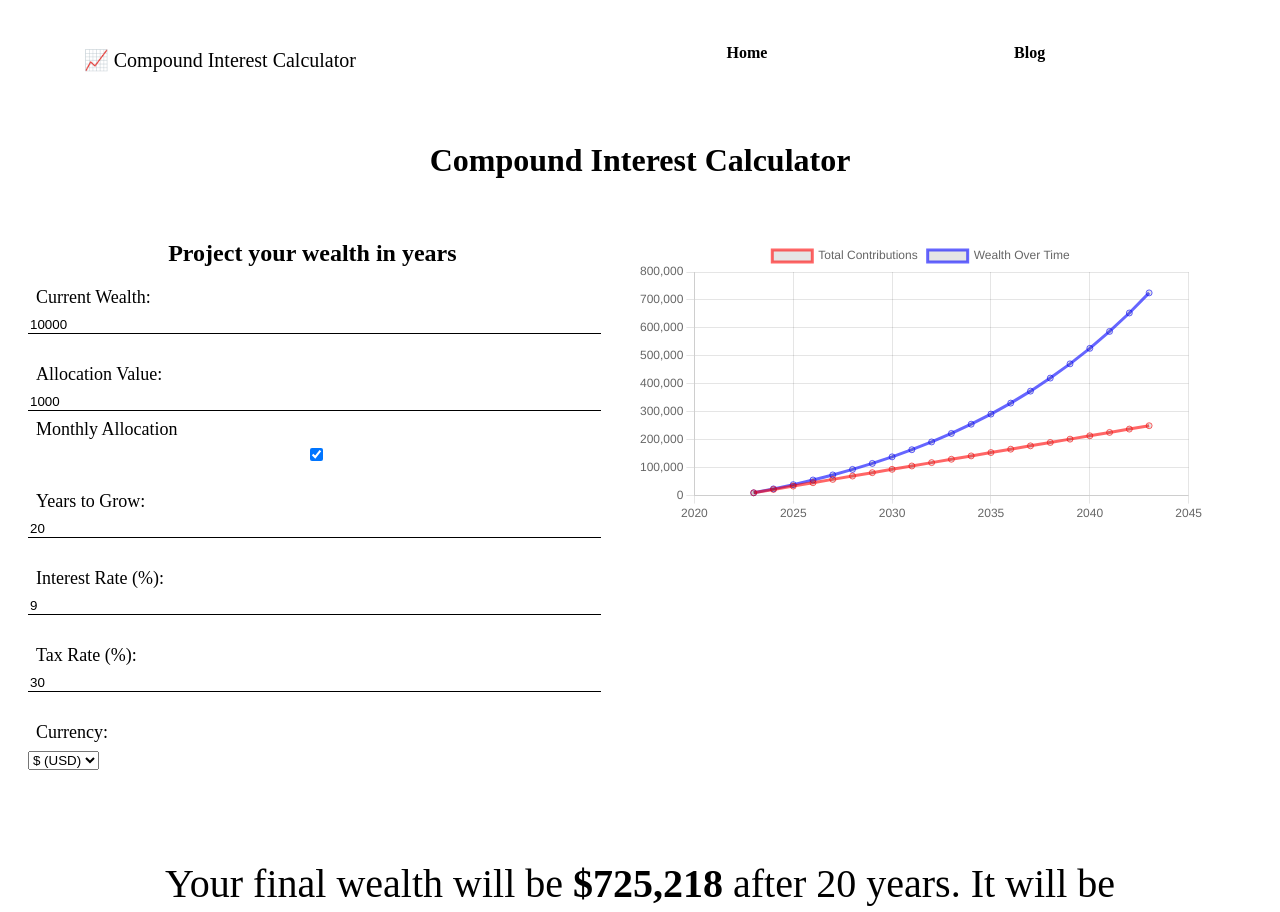
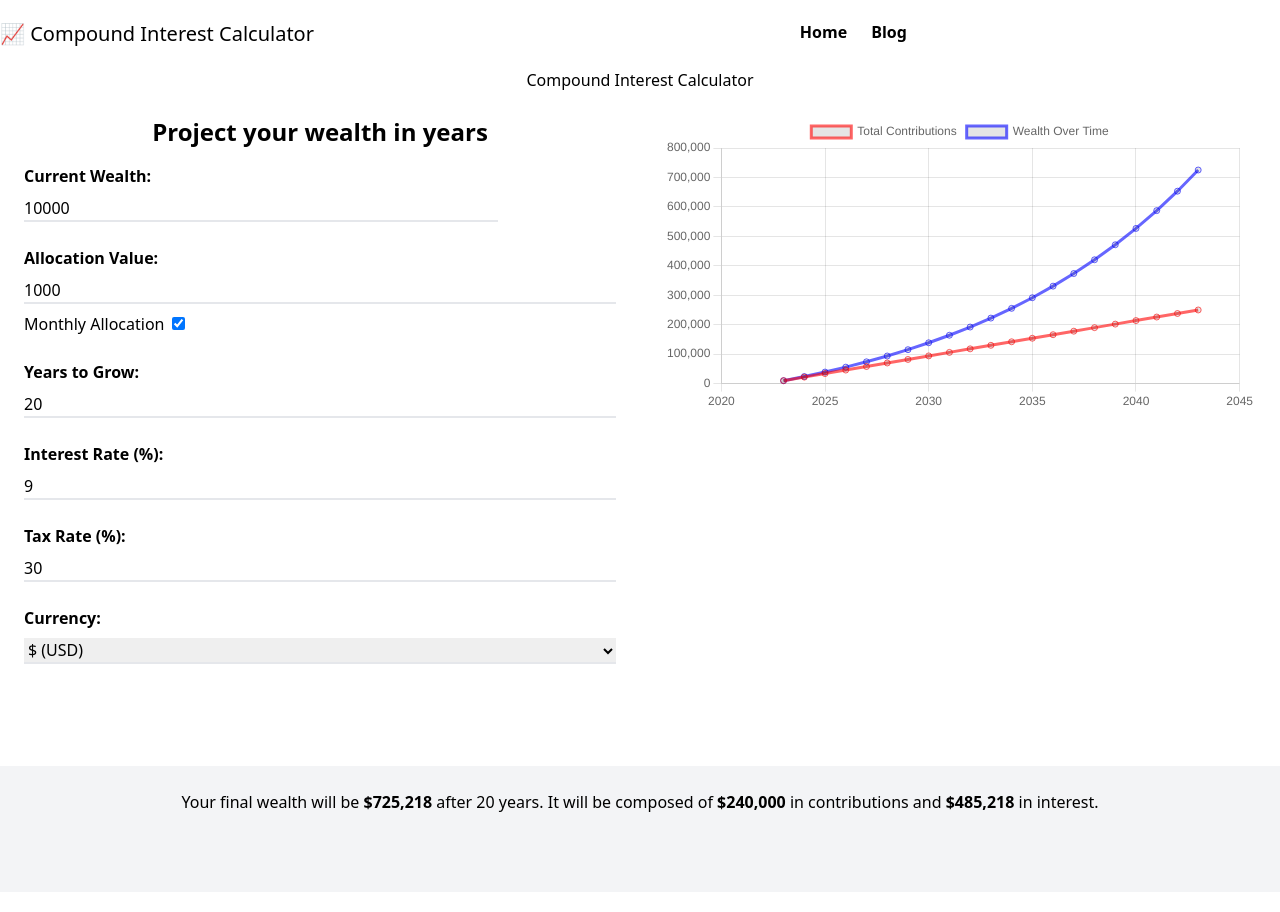
Before and after one commit to marionlouis1/interest-calculator, a Next.js app: page / in a window 1280 px wide. Shown: the top 912 px of the page. Built offline with nearby package versions, Linux system fonts and the light colour scheme.

Commit message:
first tailwind functionning version

```diff
--- a/components/calculator/calculator.js
+++ b/components/calculator/calculator.js
@@ -44,7 +44,7 @@ function Calculator() {
 
     let wealth = currentWealth;
     let date = new Date();
-    for (let year = date.getFullYear(); year < date.getFullYear()+ yearsToGrow; year++) {
+    for (let year = date.getFullYear(); year < date.getFullYear() + yearsToGrow; year++) {
       wealth += allocation * frequency;
       wealth *= growthRate;
     }
@@ -53,12 +53,10 @@ function Calculator() {
 
     const formattedTotalContributions = formatCurrency(totalContributions, currency);
     const formattedFinalAmount = formatCurrency(wealth, currency);
-    const formattedInterests = formatCurrency(wealth-totalContributions, currency)
+    const formattedInterests = formatCurrency(wealth - totalContributions, currency);
 
     return [formattedFinalAmount, formattedTotalContributions, formattedInterests];
   };
-
-
 
   const calculateWealthOverTime = () => {
     const frequency = isMonthly ? 12 : 1;
@@ -70,14 +68,14 @@ function Calculator() {
 
     let wealth = currentWealth;
     let date = new Date();
-    for (let year = date.getFullYear(); year <= yearsToGrow+ date.getFullYear(); year++) {
-      let i=0;
+    for (let year = date.getFullYear(); year <= yearsToGrow + date.getFullYear(); year++) {
+      let i = 0;
       labels.push(year);
-      contributionsData.push(currentWealth + (year-date.getFullYear())*allocation*frequency);
+      contributionsData.push(currentWealth + (year - date.getFullYear()) * allocation * frequency);
       wealthData.push(wealth);
       wealth += allocation * frequency;
       wealth *= growthRate;
-      i+=1;
+      i += 1;
     }
 
     const chartData = {
@@ -106,75 +104,83 @@ function Calculator() {
   }, [currentWealth, allocation, isMonthly, yearsToGrow, interestRate]);
 
   return (
-    <div className='tool'>
-      <div className="calculator">
-        <h2>Project your wealth in years</h2>
-        <div className="input-field">
-          <label>Current Wealth:</label>
+    <div className="tool-wrapper bg-gray-100 min-h-screen flex flex-wrap">
+      <div className="calculator bg-white w-full md:w-1/2 p-6">
+        <h2 className="text-2xl font-bold text-center mb-4">Project your wealth in years</h2>
+        <div className="input-field mb-6">
+          <label className="block font-bold mb-2">Current Wealth:</label>
           <input
             type="number"
             value={currentWealth}
             onChange={(e) => setCurrentWealth(parseFloat(e.target.value))}
+            className="w-4/5 border-b-2 focus:outline-none focus:border-blue-500"
           />
         </div>
-        <div className="input-field">
-          <label>Allocation Value:</label>
+        <div className="input-field text mb-6">
+          <label className="block font-bold mb-2">Allocation Value:</label>
           <input
             type="number"
             value={allocation}
             onChange={(e) => setAllocation(parseFloat(e.target.value))}
+            className="w-full border-b-2 focus:outline-none focus:border-blue-500"
           />
-          <label> Monthly Allocation </label>
+          <label className="block mt-2">
+            Monthly Allocation
             <input
               type="checkbox"
               checked={isMonthly}
               onChange={() => setIsMonthly(!isMonthly)}
+              className="ml-2"
             />
-
+          </label>
         </div>
-        <div className="input-field">
-          <label>Years to Grow:</label>
+        <div className="input-field mb-6">
+          <label className="block font-bold mb-2">Years to Grow:</label>
           <input
             type="number"
             value={yearsToGrow}
             onChange={(e) => setYearsToGrow(parseInt(e.target.value))}
+            className="w-full border-b-2 focus:outline-none focus:border-blue-500"
           />
         </div>
-        <div className="input-field">
-          <label>Interest Rate (%):</label>
+        <div className="input-field mb-6">
+          <label className="block font-bold mb-2">Interest Rate (%):</label>
           <input
             type="number"
             value={interestRate}
             onChange={(e) => setInterestRate(parseFloat(e.target.value))}
+            className="w-full border-b-2 focus:outline-none focus:border-blue-500"
           />
         </div>
-        <div className="input-field">
-          <label>Tax Rate (%):</label>
+        <div className="input-field mb-6">
+          <label className="block font-bold mb-2">Tax Rate (%):</label>
           <input
             type="number"
             value={taxRate}
             onChange={(e) => setTaxRate(parseFloat(e.target.value))}
+            className="w-full border-b-2 focus:outline-none focus:border-blue-500"
           />
         </div>
-        <div className="input-field">
-          <label>Currency:</label>
-          <select value={currency} onChange={(e) => setCurrency(e.target.value)}>
+        <div className="input-field mb-6">
+          <label className="block font-bold mb-2">Currency:</label>
+          <select
+            value={currency}
+            onChange={(e) => setCurrency(e.target.value)}
+            className="w-full border-b-2 focus:outline-none focus:border-blue-500"
+          >
             <option value="£">£ (GBP)</option>
             <option value="$">$ (USD)</option>
             <option value="€">€ (EUR)</option>
           </select>
         </div>
-
-
       </div>
-      <div className="chart">
-          {/* Conditionally render WealthChart, contains it's own div named 'chart'*/}
+      <div className="chart bg-white w-full md:w-1/2 p-6">
         {chartData && <WealthChart data={chartData} />}
       </div>
-        <div className="result">
-          <p>
-            Your final wealth will be <b>{calculateFinalAmount()[0]}</b> after {yearsToGrow} years. It will be composed of
-            <b>{calculateFinalAmount()[1]}</b> in contributions and <b>{calculateFinalAmount()[2] }</b> in interest.
+      <div className="result w-full p-6">
+        <p className="text-center">
+          Your final wealth will be <b>{calculateFinalAmount()[0]}</b> after {yearsToGrow} years. It will be composed of{" "}
+          <b>{calculateFinalAmount()[1]}</b> in contributions and <b>{calculateFinalAmount()[2]}</b> in interest.
         </p>
       </div>
     </div>
--- a/components/header.js
+++ b/components/header.js
@@ -1,33 +1,26 @@
-import Link from 'next/link';
-import Image from 'next/image';
-
 
 const Header = () => {
   return (
-    <header>
-      <div className="logo">
-        <p href="/">
-          📈  Compound Interest Calculator
-        </p>
+    <header className="bg-white text-black py-5 flex">
+      <div className="logo w-1/3 text-xl sp">
+        <a href="/">
+          📈 Compound Interest Calculator
+        </a>
       </div>
-      <div className = "navbar">
+      <div className="navbar w-2/3 flex justify-center">
         <nav>
-        <ul>
+          <ul className="flex items-center space-x-6">
             <li>
-            <Link href="/">
-              Home
-            </Link>
+                <a href="/" className="text-black font-bold hover:text-blue-500">Home</a>
             </li>
             <li>
-            <Link href="/blog">
-              Blog
-            </Link>
+              <a href="/blog "className="text-black font-bold hover:text-blue-500">Blog</a>
             </li>
           </ul>
         </nav>
       </div>
     </header>
-  )
+  );
 }
 
 export default Header;
--- /dev/null
+++ b/globals.css
@@ -0,0 +1,3 @@
+@tailwind base;
+@tailwind components;
+@tailwind utilities;
--- a/package.json
+++ b/package.json
@@ -18,7 +18,10 @@
     "styled-components": "^6.1.0"
   },
   "devDependencies": {
+    "autoprefixer": "^10.4.16",
     "eslint": "^8",
-    "eslint-config-next": "13.5.6"
+    "eslint-config-next": "13.5.6",
+    "postcss": "^8.4.31",
+    "tailwindcss": "^3.3.5"
   }
 }
--- a/pages/_app.js
+++ b/pages/_app.js
@@ -1,4 +1,4 @@
-import "../styles/globals.css";
+import "../globals.css";
 import { Analytics } from '@vercel/analytics/react';
 import Head from 'next/head'
 
--- a/pages/index.js
+++ b/pages/index.js
@@ -2,6 +2,7 @@ import Head from 'next/head';
 import Calculator from '../components/calculator/calculator';
 import Header from '../components/header';
 import Footer from '../components/footer';
+
 
 
 export default function Home() {
@@ -11,7 +12,6 @@ export default function Home() {
       <Head>
         <title>Compound Interest Calculator</title>
         <meta name="description" content="Compound Interest Calculator" />
-
         {/* Google Adsense */}
         <script async src="https://pagead2.googlesyndication.com/pagead/js/adsbygoogle.js?client=ca-pub-6256879694795014"
      crossorigin="anonymous"></script>
@@ -20,7 +20,7 @@ export default function Home() {
         <Header />
       </div>
       <main>
-        <h1>Compound Interest Calculator</h1>
+        <h1 className="text-center">Compound Interest Calculator</h1>
         <div className="tool-wrapper">
           <Calculator />
         </div>
--- /dev/null
+++ b/postcss.config.js
@@ -0,0 +1,6 @@
+module.exports = {
+  plugins: {
+    tailwindcss: {},
+    autoprefixer: {},
+  },
+}
--- a/styles/globals.css
+++ /dev/null
@@ -1,169 +0,0 @@
-h1 {
-  text-align: center;
-}
-
-/* Header.css */
-header {
-    background-color: #fff;
-    color: #fff;
-    padding: 20px 0;
-    margin-bottom: 30px;
-    display:flex;
-    flex-direction: row;
-  }
-
-  header .logo {
-
-    width: 35%;
-    color : #000;
-    font-size: 20px;
-    padding-left: 6%;
-  }
-.navbar {
-  width: 65%;
-  justify-content: center;
-}
-
-  nav ul {
-    list-style: none;
-    padding: 0;
-    display: flex;
-    flex-direction: row;
-    align-items: center;
-
-
-    justify-content:space-evenly;
-
-  }
-
-  nav li {
-
-    padding-left: 30px 40px;
-    padding-right: 30px 40px;
-    margin: 0 20px;
-    align-items: center;
-
-  }
-
-  nav a {
-    text-decoration: none;
-    color: #000;
-    font-weight: bold;
-    transition: color 0.3s;
-  }
-
-  nav a:hover {
-    color: blue; /* Change this color for the hover effect */
-  }
-
-  /* Footer.css */
-footer .container {
-    width:100%;
-
-  }
-.footer-div {
-
-      background-color: #fff;
-      color: #fff;
-      padding: 20px 0;
-      margin-bottom: 30px;
-      display:flex;
-      flex-direction: row;
-      align-items: space-evenly;
-    }
-
-.footer-content {
-font-size: 17px;
-    width:50%;
-    color : #000;
-    font-size: 20px;
-    padding-left: 6%;
-    text-align: center;
-  }
-
-
-/* calculator.css */
-.tool-wrapper {
-  width:100%;
-
-}
-
-.tool {
-  background-color: #fff;
-  height: 100%;
-  display: flex; /* Make it a flex container */
-  flex-direction: row; /* Arrange its children horizontally */
-  flex-wrap: wrap;
-  align-items: flex-start;
-}
-
-.calculator {
-  align-items: center;
-
-  min-width: 45%;
-  max-width: 50%;
-  padding: 20px; /* Add some padding to separate the calculator and chart */
-}
-
-.chart {
-
-  align-items: center;
-  margin-top: 20px;
-  height: 100%;
-  min-width: 45%;
-  max-width: 50%;
-  background-color: white;
-  padding: 20px; /* Add some padding to separate the calculator and chart */
-}
-
-.calculator h2 {
-  text-align: center;
-
-}
-
-.input-field {
-  width: 100%;
-  align-items: center;
-  margin-bottom: 30px;
-}
-
-.input-field label {
-  display: block; /* Display the label as a block-level element */
-  margin: 8px; /* Add some spacing between the label and input */
-  font-size: large;
-}
-
-.input-field input {
-  display: block; /* Display the input as a block-level element */
-  width: 100%; /* Make the input expand to the full width of its container */
-  border:none;
-  border-bottom: 1px solid black; /* Add a bottom border */
-  transition: border 0.15s ease-in-out 0s;
-}
-
-.result p {
-  text-align: center;
-  padding-left: 10%;
-  padding-bottom: 10%;
-  padding-right: 10%;
-  font-size: 40px;
-}
-
-/* Article.css*/
-
-.blog-content {
-  max-width: 800px;
-  margin: 0 auto;
-  padding: 20px;
-}
-
-.blog content h1 {
-  text-align: center;
-  margin-bottom: 20px;
-}
-
-.blog content p {
-  font-size: 18px;
-  line-height: 1.5;
-  margin-bottom: 20px;
-}
--- /dev/null
+++ b/tailwind.config.js
@@ -0,0 +1,15 @@
+/** @type {import('tailwindcss').Config} */
+module.exports = {
+  content: [
+    "./app/**/*.{js,ts,jsx,tsx,mdx}",
+    "./pages/**/*.{js,ts,jsx,tsx,mdx}",
+    "./components/**/*.{js,ts,jsx,tsx,mdx}",
+
+    // Or if using `src` directory:
+    "./src/**/*.{js,ts,jsx,tsx,mdx}",
+  ],
+  theme: {
+    extend: {},
+  },
+  plugins: [],
+}
```
Also changed, not shown: components/footer.js (+7 -7 lines), 1 other file (tests, documents, lock files or other folders). Lines whose indentation alone changed are shown as unchanged.
